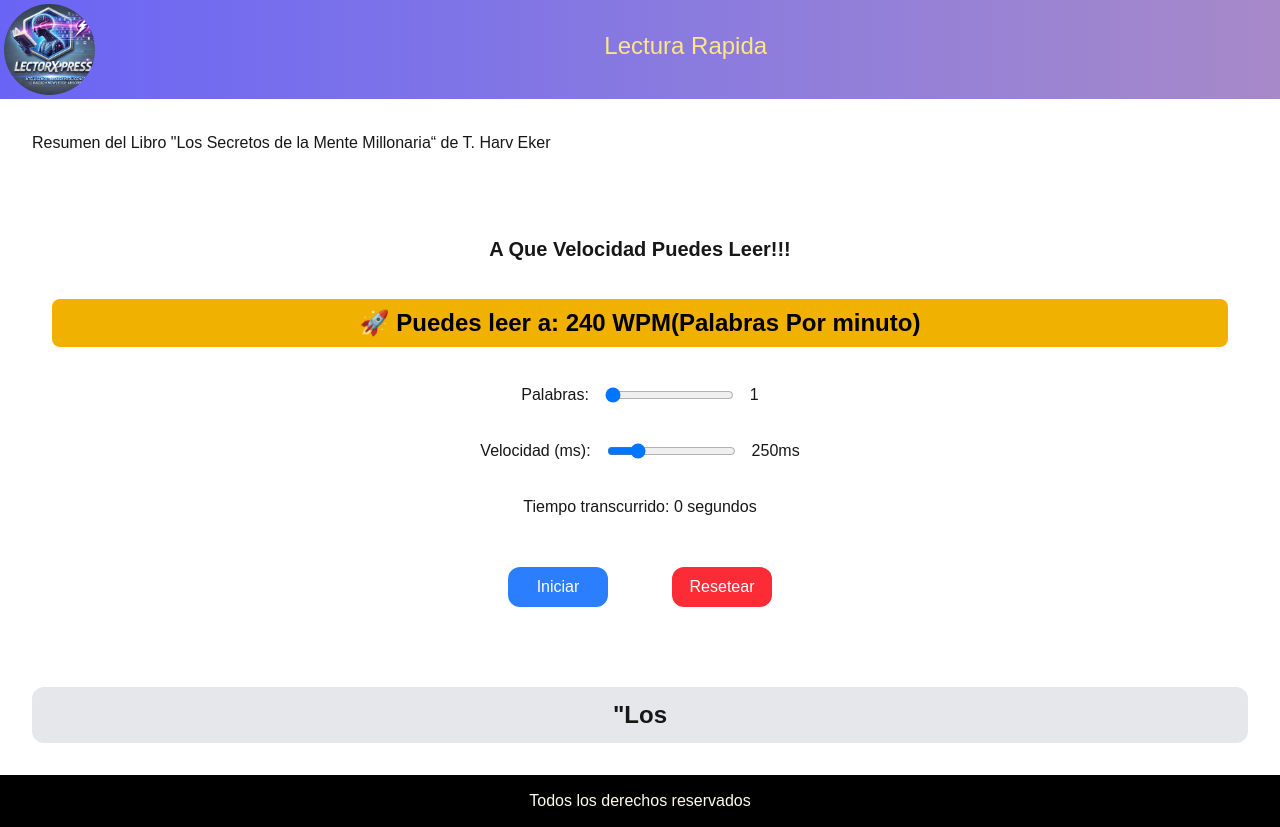
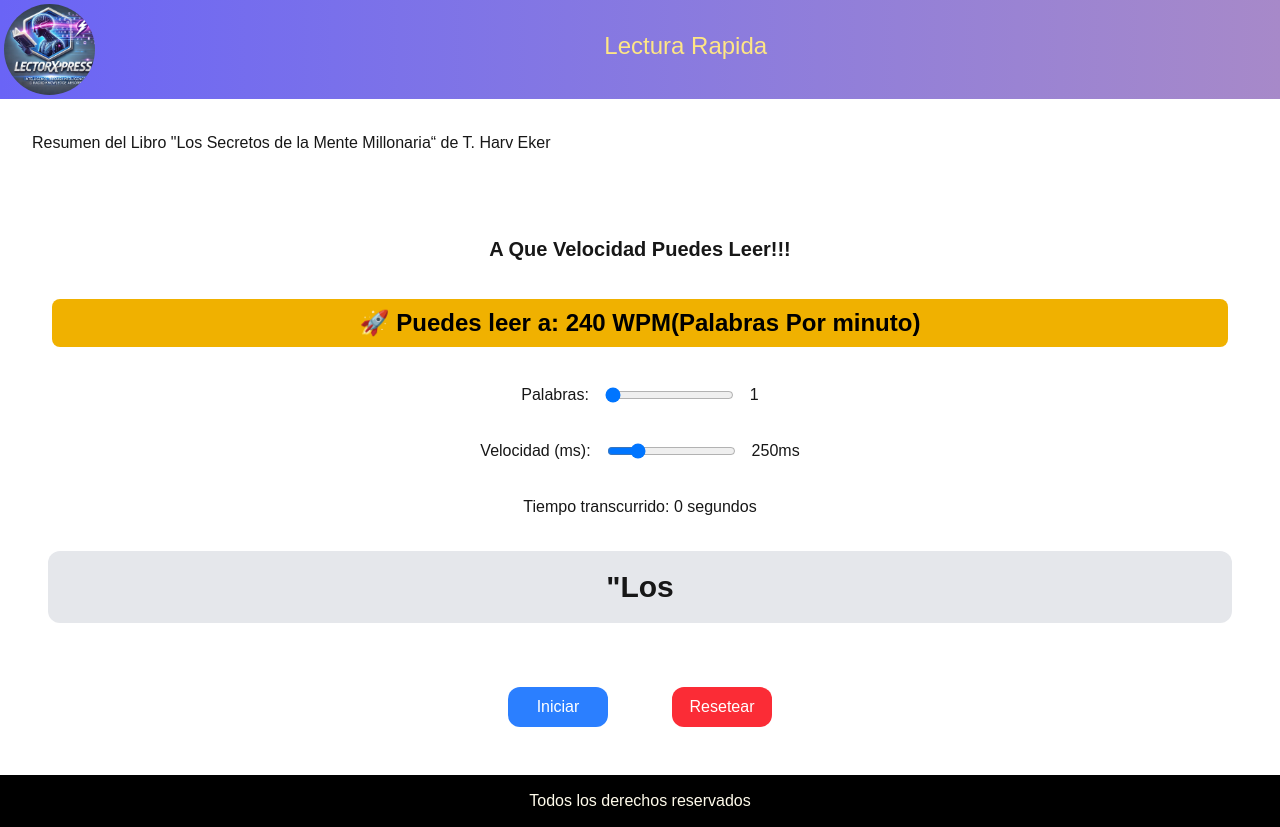
Before and after one commit to edisson89/LectorXpress, a Next.js app: page / in a window 1280 px wide. Built offline with nearby package versions, Linux system fonts and the light colour scheme.

Commit message:
Ajustes  Pantalla Main

```diff
--- a/src/app/page.js
+++ b/src/app/page.js
@@ -128,6 +128,8 @@ function Lectura() {
 					<span>{speed}ms</span>
 				</div>
 				<p>Tiempo transcurrido: {elapsedTime} segundos</p>
+			<div className="flex flex-nowrap h-18 items-center m-8 justify-center p-4 text-3xl font-semibold bg-gray-200 rounded-xl">{words.slice(index, index + wordCount).join(" ")}</div>
+
 
 				<button
 					className="m-8 w-25 px-4 py-2 bg-blue-500 text-white rounded-xl"
@@ -142,7 +144,6 @@ function Lectura() {
 					Resetear
 				</button>
 			</div>
-			<div className="flex flex-nowrap h-14 items-center m-8 justify-center p-4 text-2xl font-semibold bg-gray-200 rounded-xl">{words.slice(index, index + wordCount).join(" ")}</div>
 			<Footer />
 		</div>
 	)
```
